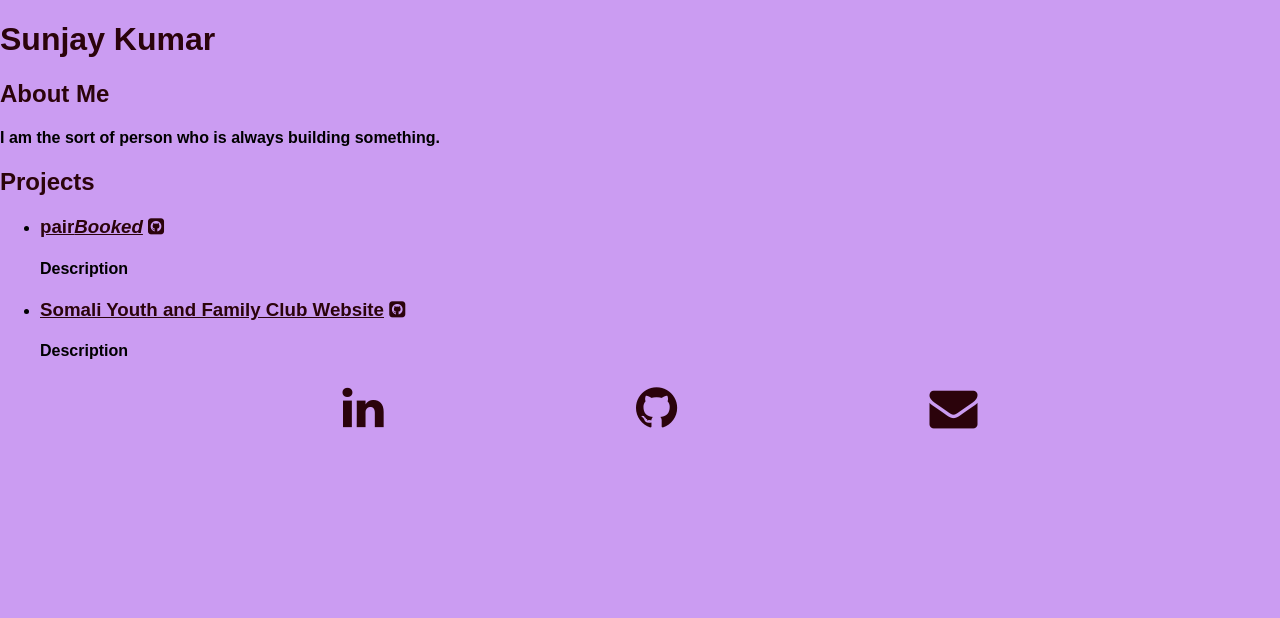
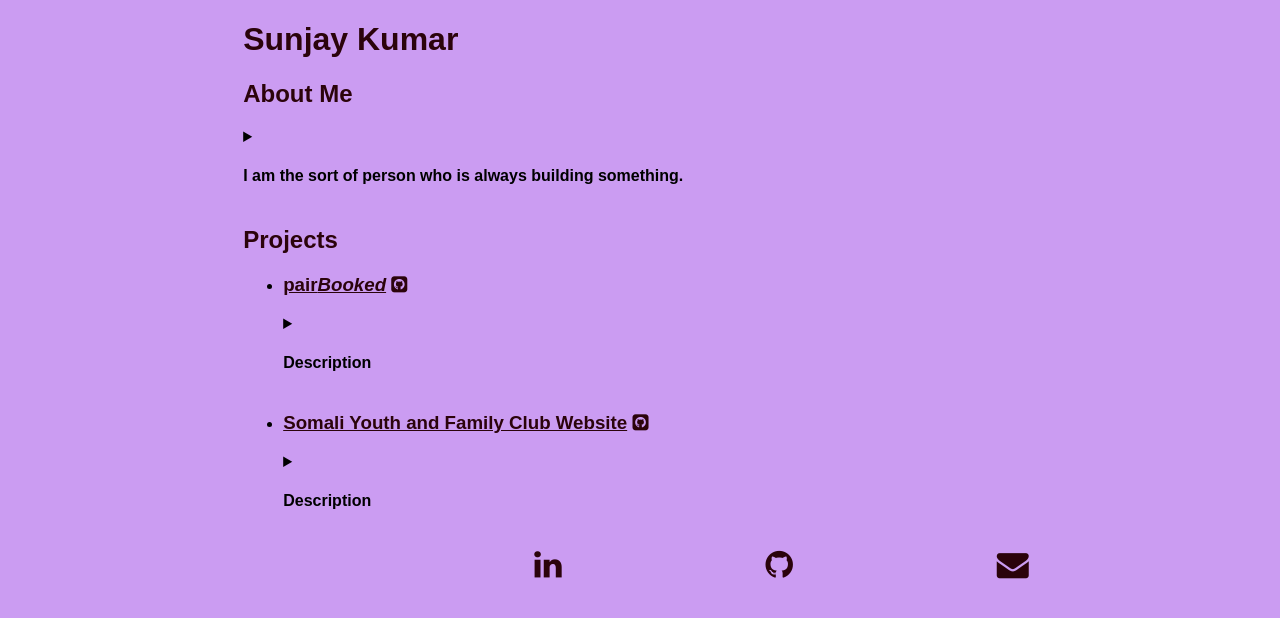
Before and after one commit to SunjayDK/sunjaydk.github.io, a plain HTML site: page index.html in a window 1280 px wide. Drawn offline with nearby package versions, Linux system fonts and the light colour scheme; a web font is replaced by a local one.

```diff
--- a/assets/index.css
+++ b/assets/index.css
@@ -12,27 +12,29 @@ html, body, form {
 	margin: 0 auto;
 	background-color: #CB9CF2;
 	font-family: 'Andika', sans-serif;
+	padding-left: 10%;
 }
 
 a { color: #2B030B; }
 a:hover { color: #05070A; }
 h1, h2, h3 { font-family: 'Federo', sans-serif; color: #2B030B;  }
 
+
 img {
 	margin: 0 auto;
 	max-width: 100%;
 }
 
-/* footer */
+/* lists of icons */
 
-footer ul {
+ul.horizontal-list {
 	text-align: center;
 	list-style: none;
 }
 
-footer li {
+ul.horizontal-list li {
 	display: inline-block;
-	font-size: 3em;
+	font-size: 2em;
 	padding: 0 10%;
 }
 
@@ -41,7 +43,3 @@ footer li {
 h4:hover {
 	color: #616283;
 }
-
-.hidden {
-	display: none;
-}
--- a/assets/index.js
+++ b/assets/index.js
@@ -1,9 +1,3 @@
 $.ready( function(){
 
-	// Accordions section
-	$(".section-header").on('click', function(e){
-		console.log(e.target.closest())
-	});
-
-
 });
--- a/index.html
+++ b/index.html
@@ -6,6 +6,8 @@
 	<!-- For font-awesome icons -->
 	<link href="https://netdna.bootstrapcdn.com/font-awesome/4.0.3/css/font-awesome.css?x25758" rel="stylesheet">
 	<link href="https://fonts.googleapis.com/css?family=Federo|Andika" rel="stylesheet">
+	<!-- For jQuery -->
+	<script src="https://ajax.googleapis.com/ajax/libs/jquery/3.1.0/jquery.min.js"></script>
 	<title>Sunjay - </title>
 </head>
 
@@ -15,9 +17,8 @@
 		<h1>Sunjay Kumar</h1>
 		<main>
 			<h2>About Me</h2>
-			<div class="section-header"><h4>I am the sort of person who is always building something.</h4></div>
-			<section class="hidden">
-				<p>I am the sort of person who is always building something.</p>
+			<details>
+				<summary><h4>I am the sort of person who is always building something.</h4></summary>
 
 				<p>In my time at Northwestern, that meant building student organizations. Whatever my role, that meant working with my fellow students to organize events of every type, from slam poetry workshops to kite flying days.</p>
 
@@ -28,7 +29,7 @@
 				<p>Those two principles still guide me today. For having a positive impact on the world, my goal is to use my skills as a web developer to build tools to amplify the voices of communities to advocate for themselves, and to build tools that improve transparency and accountability for public interest organizations. For continuing my growth, my goal is to find a team that takes intentional feedback and improvement as a priority, both for every person on the team and for the organization as a whole.</p>
 
 				<p>If you are looking for a web developer for a public interest project, please contact me by inmail or by email (sunjaydk@gmail.com). </p>
-			</section>
+			</details>
 			<h2>Projects</h2>
 			<div id="projects">
 				<ul>
@@ -36,28 +37,28 @@
 						<div class="title">
 							<h3><a href="http://pairbooked.herokuapp.com">pair<em>Booked</em></a>  <a href="https://github.com/SunjayDK/pairBooked"><i class="fa fa-github-square"></i></a></h3>
 						</div>
-						<div class="section-header"><h4>Description</h4></div>
-						<section class="hidden">
+						<details>
+							<summary><h4>Description</h4></summary>
 							<p>The final project at Dev Bootcamp. It schedules pair-programming sessions for students in the off-site portion of the program. We created it over the course of a week in a team of three.</p>
 							<p>My coworkers:</p>
-								<ul>
+								<ul class="horizontal-list">
 									<li><a href="http://www.github.com/jwmendio"><i class="fa fa-github"></i></a></li>
 									<li><a href="http://www.github.com/paulliu87"><i class="fa fa-github"></i></a></li>
 								</ul>
 							<div class="preview">
 								<img src="assets/img/pairbooked.png" alt="Picture showing pairBooked app">
 							</div>
-						</section>
+						</details>
 					</li>
 					<li>
 						<div class="title">
 							<h3><a href="http://www.syouthclub.org">Somali Youth and Family Club Website</a>  <a href="https://github.com/somali-youth-family-club/syfc-website-2016"><i class="fa fa-github-square"></i></a></h3>
 						</div>
-						<div class="section-header"><h4>Description</h4></div>
-						<section class="hidden">
+						<details>
+							<summary><h4>Description</h4></summary>
 							<p>A project for Seattle GiveCamp. We worked with the Somali Youth and Family Club to update their website and make it easier to access services. We had a team of five, with two web developers including me.</p>
 							<p>My coworkers:</p>
-								<ul>
+								<ul class="horizontal-list">
 									<li><a href="http://www.github.com/smhigley"><i class="fa fa-github"></i></a></li>
 									<li><a href="https://www.linkedin.com/in/salim-addi-66101913"><i class="fa fa-linkedin"></i></a></li>
 									<li><a href="https://www.linkedin.com/in/leo-salemann-303293a"><i class="fa fa-linkedin"></i></a></li>
@@ -66,13 +67,13 @@
 							<div class="preview">
 								<img src="assets/img/sfyouthclub.png" alt="Picture showing Somali Youth and Family Club app">
 							</div>
-						</section>
+						</details>
 					</li>
 				</ul>
 			</div>
 		</main>
 
-		<footer><ul id="contact-methods">
+		<footer><ul class="horizontal-list">
 			<li><a href="http://www.linkedin.com/in/sunjaydk"><i class="fa fa-linkedin"></i></a></li>
 			<li><a href="http://www.github.com/sunjaydk"><i class="fa fa-github"></i></a></li>
 			<li><a href="mailto:sunjaydk@gmail.com"><i class="fa fa-envelope"></i></a></li>
```
